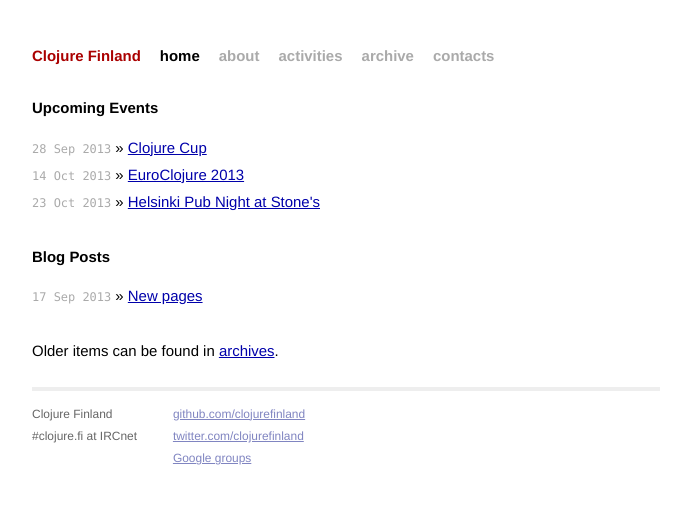
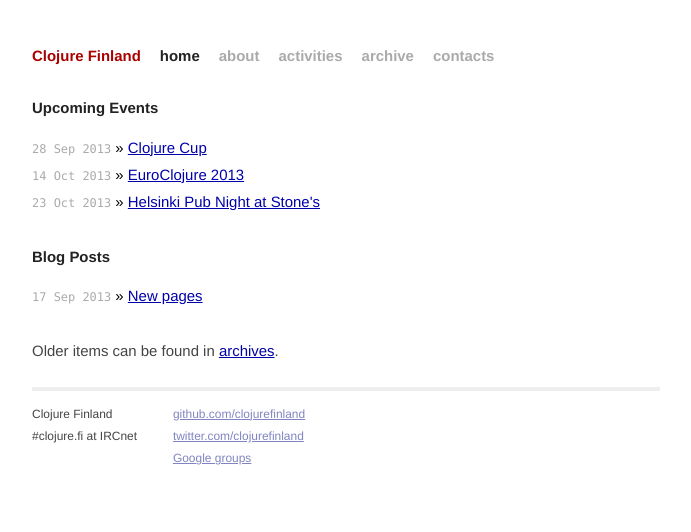
Before and after one commit to ClojureFinland/ClojureFinland.github.io, a Jekyll site: the page built from index.html, in a window 1280 px wide. Shown: the top 532 px of the page, without its empty margins (294-985 px from the left). Built offline with Jekyll 4.4.1, drawn with Linux system fonts in a browser that asks for light colours; Markdown is read by kramdown in place of the engine named in the settings.

Commit message:
Smooth header and body text colors

```diff
--- a/css/main.css
+++ b/css/main.css
@@ -20,10 +20,13 @@
 }
 
 h1, h2, h3, h4, h5, h6 {
-  font-size: 100%; }
+  font-size: 100%;
+  color: #222; }
 
 h1 { margin-bottom: 1em; }
-p { margin: 1em 0; }
+p {
+  margin: 1em 0;
+  color: #444; }
 
 a         { color: #00a; }
 a:hover   { color: #000; }
@@ -69,7 +72,7 @@
 }
 
 .site .header a.extra.active {
-  color: #000;
+  color: #222;
 }
 
 .site .header h1.title {
@@ -82,7 +85,7 @@
 }
 
 .site .header h1.title a:hover {
-  color: #000;
+  color: #222;
 }
 
 .site .header a.extra {
@@ -91,7 +94,7 @@
 }
 
 .site .header a.extra:hover {
-  color: #000;
+  color: #222;
 }
 
 .site .meta {
```
